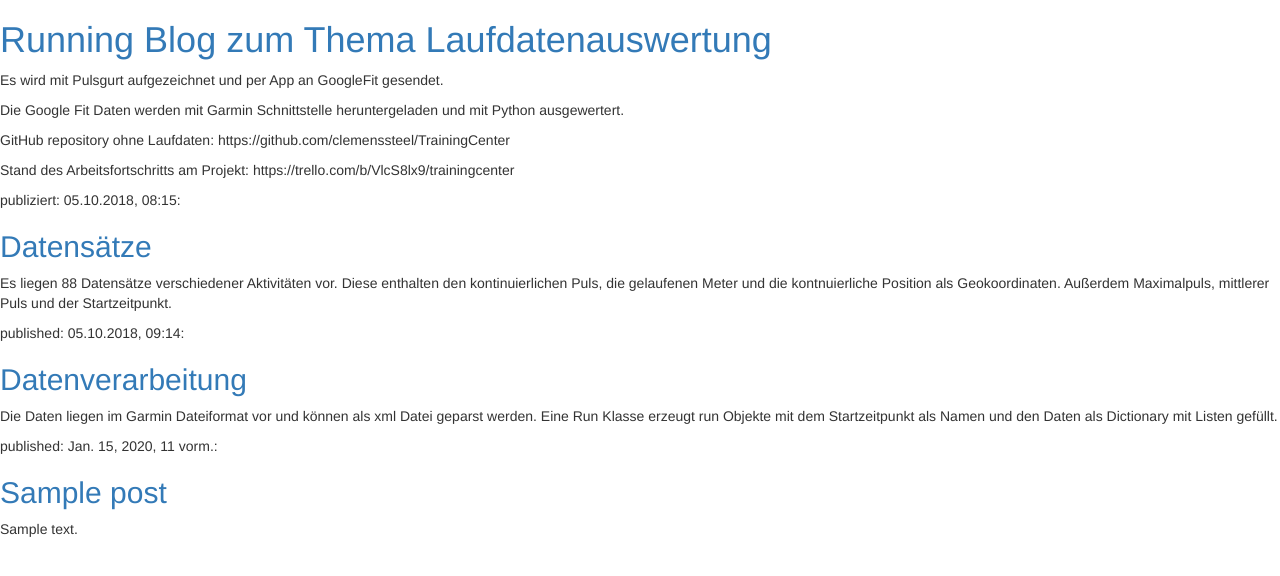
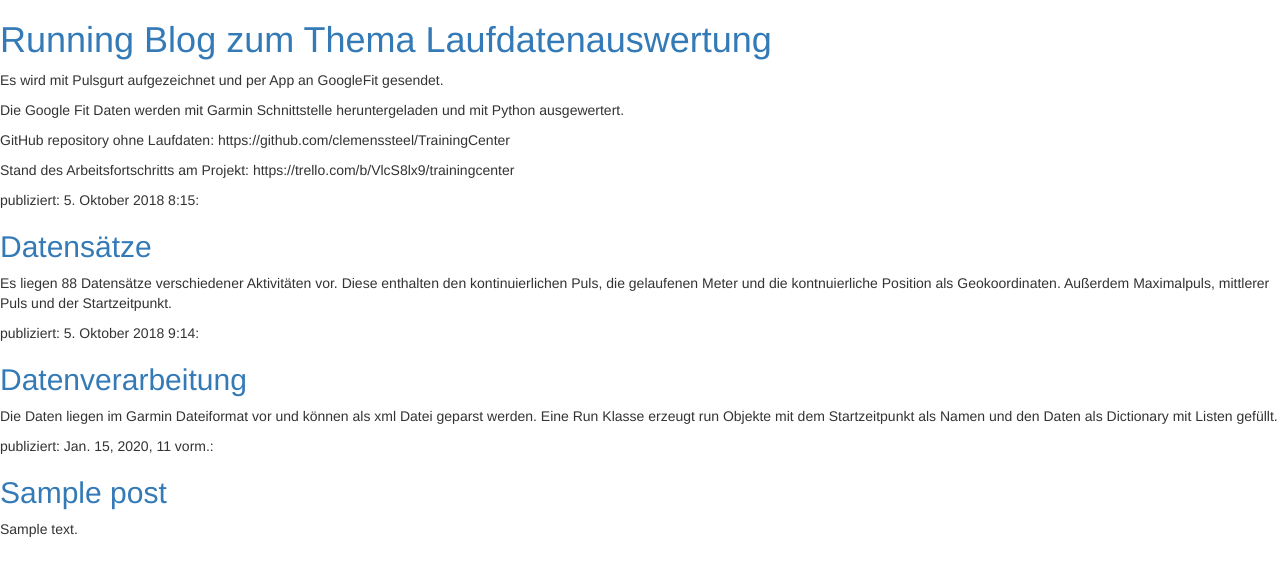
Before and after one commit to clemenssteel/my-first-running-blog, a Django app: template blog/templates/blog/post_list.html in a window 1280 px wide. Shown: the top 576 px of the page. Run offline with Django 3.2, Linux system fonts and the light colour scheme; the template is opened without the code that fills it: values that come from a table or form of the project are taken from there, others are empty; tables that the repository leaves empty hold one stand-in row (values such as "Sample post"); some libraries are stand-ins or nearby versions.

Commit message:
smoothed some formating

```diff
--- a/blog/templates/blog/post_list.html
+++ b/blog/templates/blog/post_list.html
@@ -14,18 +14,18 @@
         </div>
 
         <div>
-            <p>publiziert: 05.10.2018, 08:15:</p>
+            <p>publiziert: 5. Oktober 2018 8:15:</p>
             <h2><a href="">Datensätze</a></h2>
             <p>Es liegen 88 Datensätze verschiedener Aktivitäten vor. Diese enthalten den kontinuierlichen Puls, die gelaufenen Meter und die kontnuierliche Position als Geokoordinaten. Außerdem Maximalpuls, mittlerer Puls und der Startzeitpunkt.</p>
         </div>
 
         <div>
-            <p>published: 05.10.2018, 09:14:</p>
+            <p>publiziert: 5. Oktober 2018 9:14:</p>
             <h2><a href="">Datenverarbeitung</a></h2>
             <p>Die Daten liegen im Garmin Dateiformat vor und können als xml Datei geparst werden. Eine Run Klasse erzeugt run Objekte mit dem Startzeitpunkt als Namen und den Daten als Dictionary mit Listen gefüllt.</p>
 			{% for post in posts %}
 				<div>
-					<p>published: {{ post.published_date }}:</p>
+					<p>publiziert: {{ post.published_date }}:</p>
 					<h2><a href="">{{ post.title }}</a></h2>
 					<p>{{ post.text|linebreaksbr }}</p>
 				</div>
```
